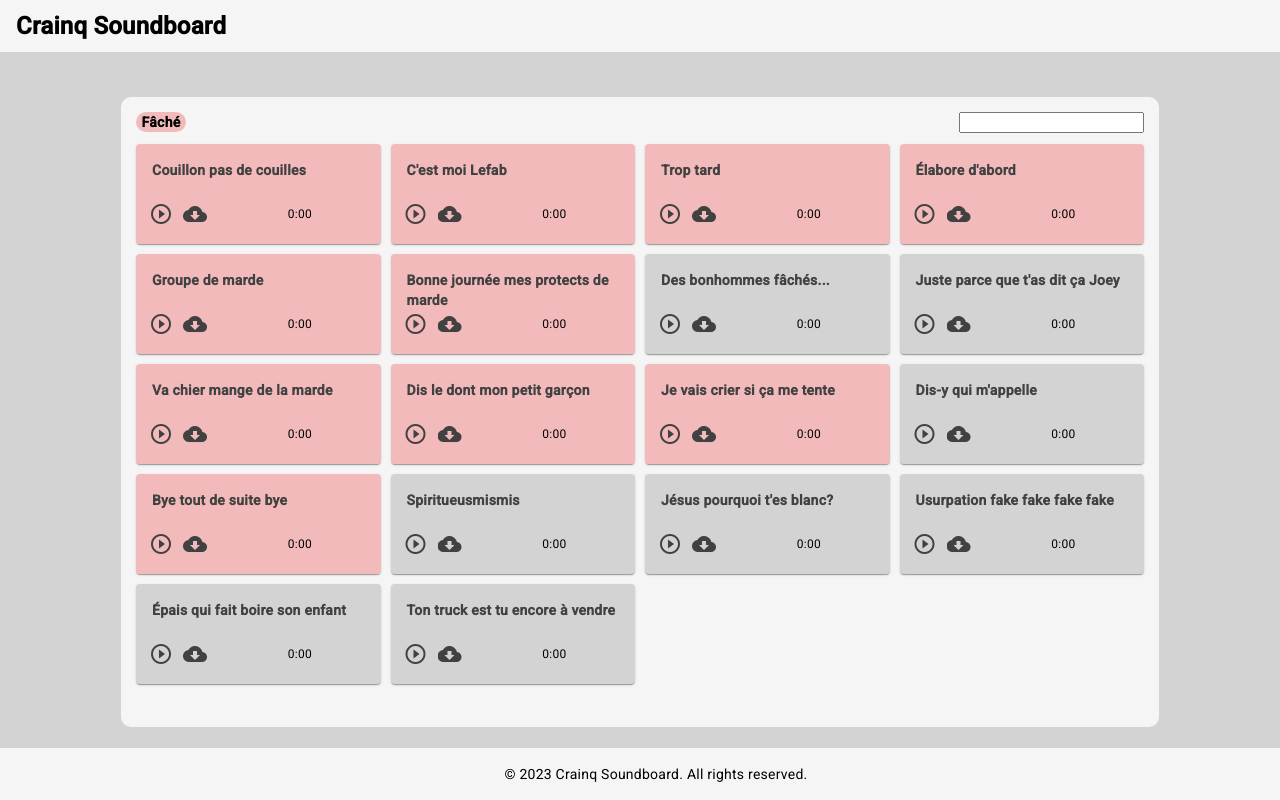
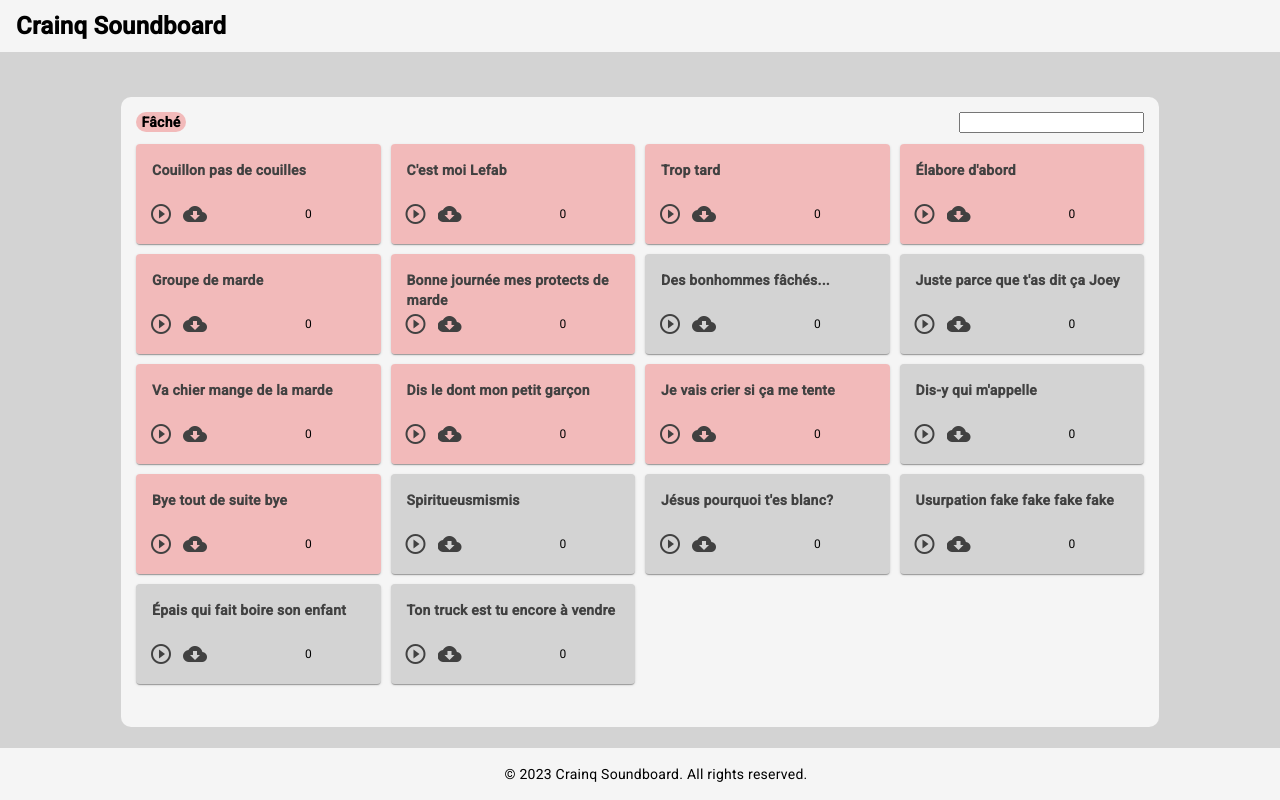
Before and after one commit to JoeRouleau/crainq-soundboard, an Angular app: page / in a window 1280 px wide. Built offline with nearby package versions, Linux system fonts and the light colour scheme; no server answers.

Commit message:
Nombre de scondes s'affiche

```diff
--- a/src/app/voice-message/voice-message.component.ts
+++ b/src/app/voice-message/voice-message.component.ts
@@ -20,14 +20,14 @@ export class VoiceMessageComponent implements OnInit {
   }
 
   ngOnInit() {
-    this.sound = new Howl({
+    const sound = new Howl({
       src:[this.vocal.path],
+      onload: () => {
+        this.dureeVocal = this.formatTime(Math.round(sound.duration()))
+      }
     });
 
-
-    var durationInSeconds = this.sound.duration();
-    var formattedDuration = this.formatTime(durationInSeconds);
-    this.dureeVocal = formattedDuration;
+    this.sound = sound
 
     return new Promise((resolve, reject) => {
       this.sound.on('load', function() {
```
